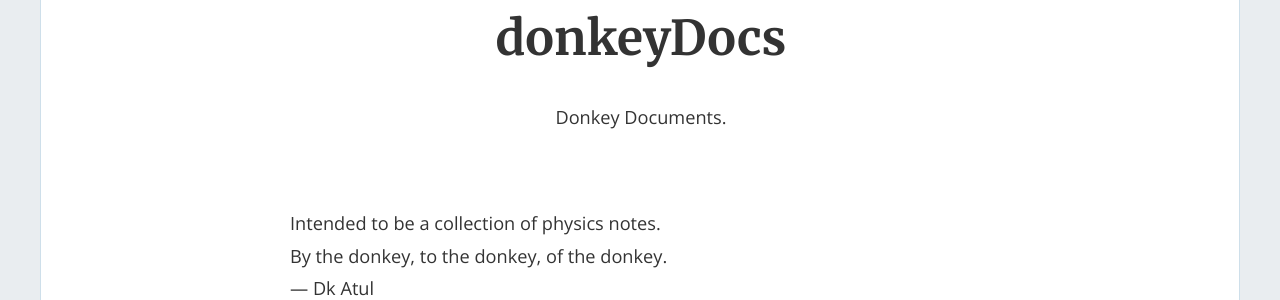
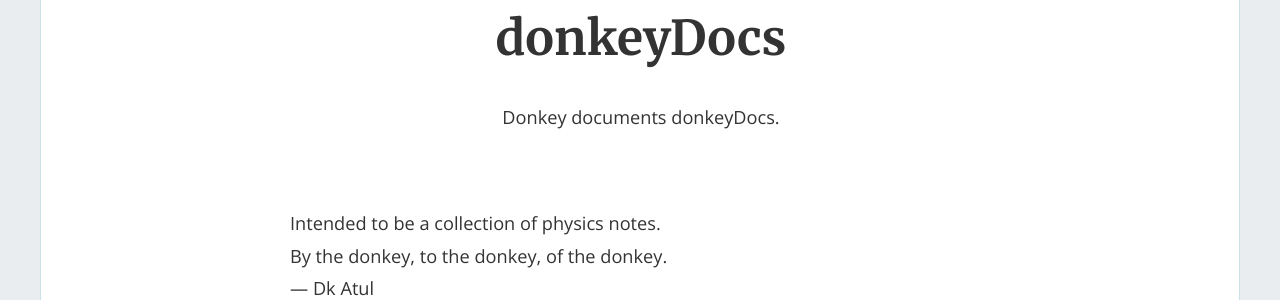
Before and after one commit to donkeyDocs/donkeyDocs.github.io, a Jekyll site: the page built from index.html, in a window 1280 px wide and 900 px high. Shown: the part 148-448 px from the top of the window. Built offline with Jekyll 4.4.1, drawn with Linux system fonts in a browser that asks for light colours; nearby versions of some CDN libraries; the list of posts is cut into pages by our own code.

Commit message:
/ ‘_config.yml’

```diff
--- a/_config.yml
+++ b/_config.yml
@@ -15,7 +15,7 @@
 # in the templates via {{ site.myvariable }}.
 title: "donkeyDocs"
 email: 'atul.singh.arora@gmail.com'
-description: "Donkey Documents. <p> Intended to be a collection of physics notes. <br/> By the donkey, to the donkey, of the donkey. <br/> — Dk Atul </p>"
+description: "Donkey documents donkeyDocs. <p> Intended to be a collection of physics notes. <br/> By the donkey, to the donkey, of the donkey. <br/> — Dk Atul </p>"
 baseurl: "" # the subpath of your site, e.g. /blog
 url: "http://atulsingharora.github.io/" # the base hostname & protocol for your site, e.g. http://example.com
 twitter_username: ''
```
